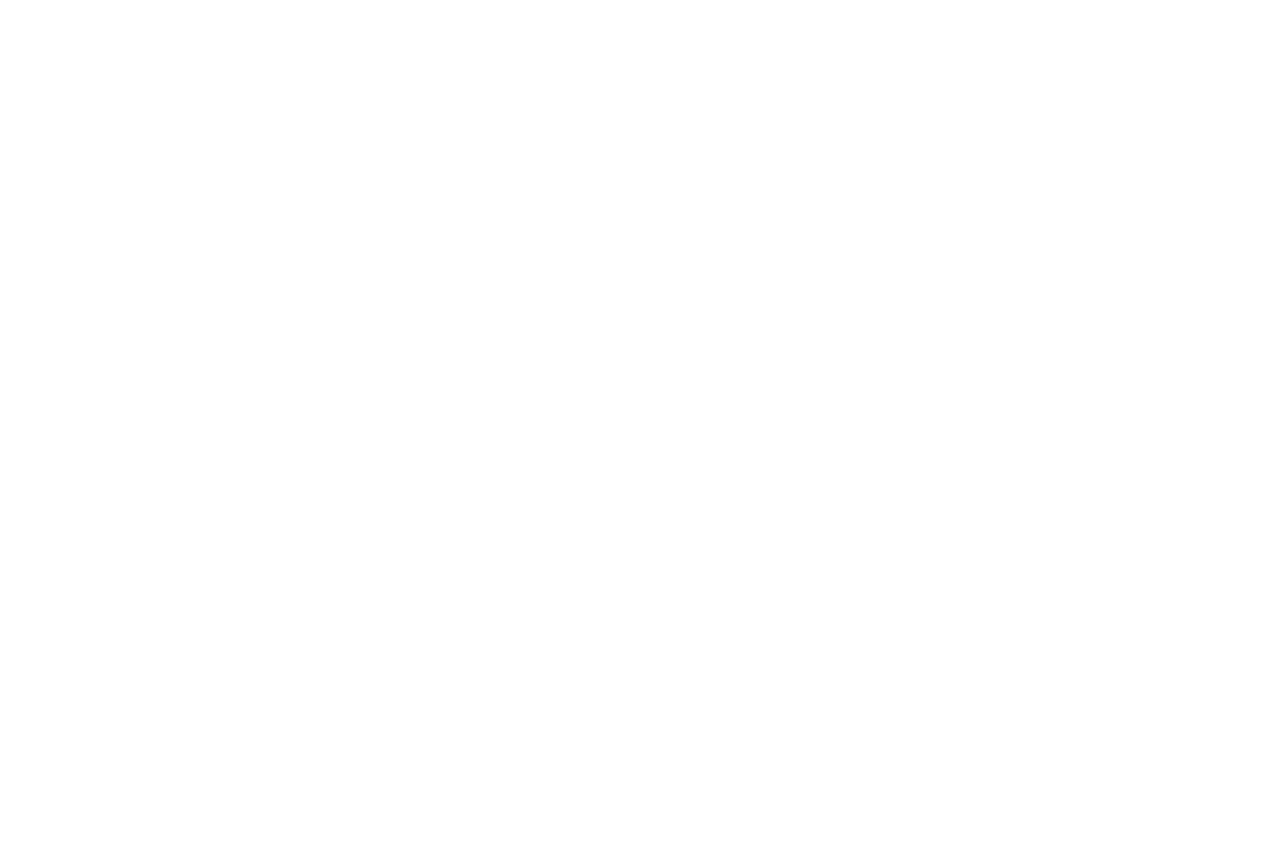
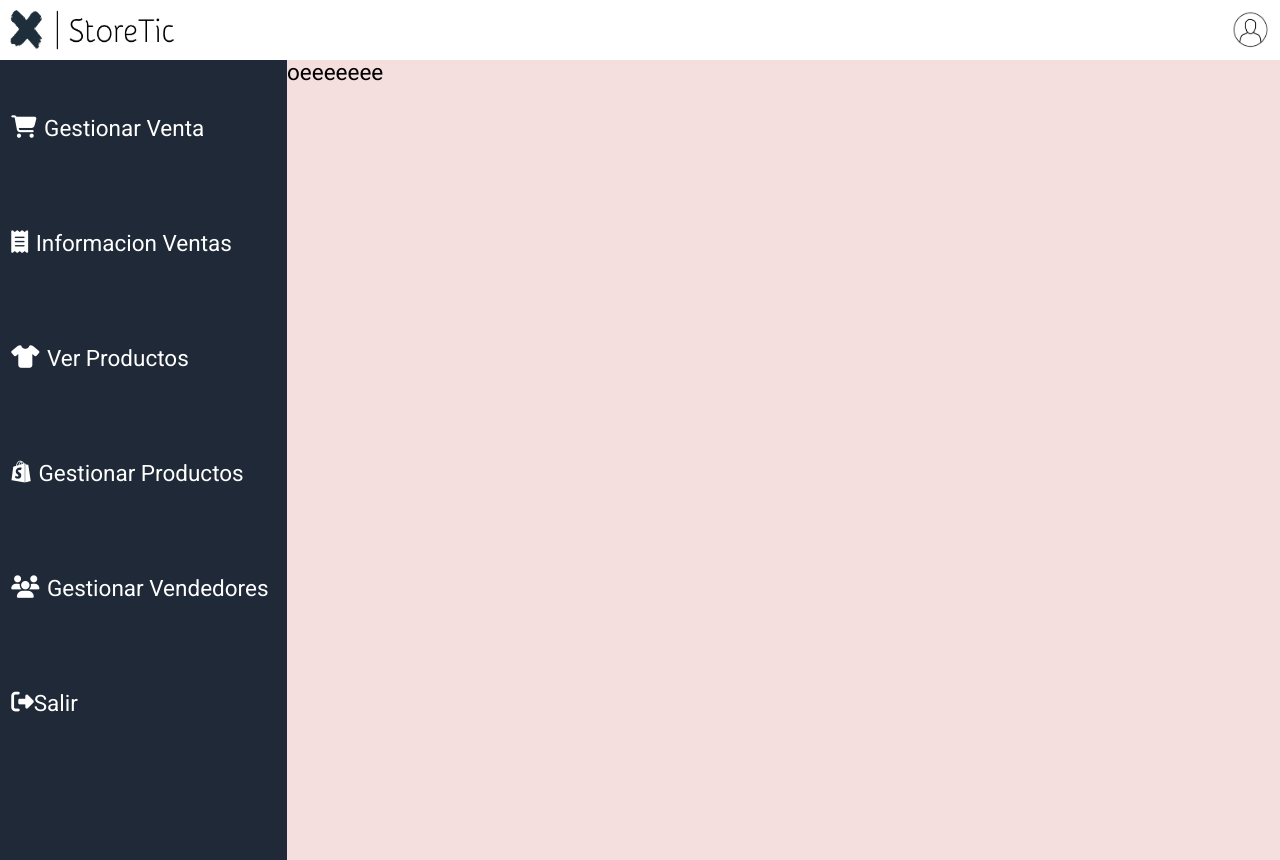
Before and after one commit to proyectoMisionTiic/Proyecto-TIC, a React (Create React App) app: page /gestionarusuarios in a window 1280 px wide. Before the commit the page ends 800 px from the top, so only its background shows below. Built offline with nearby package versions, Linux system fonts and the light colour scheme.

Commit message:
plantilla gestionar usuarios

```diff
--- a/src/App.jsx
+++ b/src/App.jsx
@@ -1,57 +1,44 @@
+import "../src/styles/style.css";
+import Layout from "./layouts/layout";
+import React from "react";
+import Principal from "./pages/Principal";
+import { BrowserRouter as Router, Switch, Route, Link } from "react-router-dom";
 
-import '../src/styles/style.css';
-import Layout from './layouts/layout'
-import React from "react";
-import Principal from './pages/Principal'
-import {
-  BrowserRouter as Router,
-  Switch,
-  Route,
-  Link
-} from "react-router-dom";
-
-import Login from './pages/Login'
-
-
-
+import Login from "./pages/Login";
+import GestionarUsuarios from "./pages/GestionarUsuarios";
 function App() {
   return (
-
     <Router>
-      <Switch >
-        <Route path={['/Principal']}>
+      <Switch>
+        <Route path={["/Principal"]}>
           <Layout>
             <Switch>
-                  <Route path='/Principal'>
-                    <Principal/>
+              <Route path="/Principal">
+                <Principal />
               </Route>
             </Switch>
           </Layout>
         </Route>
 
-
-        <Route path={['/Login']}>
+        <Route path={["/Login"]}>
           <Switch>
-                  <Route path='/Login'>
-                    <Login/>
+            <Route path="/Login">
+              <Login />
             </Route>
           </Switch>
+        </Route>
 
+        <Route path={["/gestionarusuarios"]}>
+          <Layout>
+            <Switch>
+              <Route path="/gestionarusuarios">
+                <GestionarUsuarios />
               </Route>
             </Switch>
-
-
-
-
-
-
-
-
+          </Layout>
+        </Route>
+      </Switch>
     </Router>
-
-
-
-
   );
 }
 
--- /dev/null
+++ b/src/pages/GestionarUsuarios.jsx
@@ -0,0 +1,14 @@
+
+
+ const GestionarUsuarios = () =>{
+    return(
+       <div >
+           oeeeeeee
+       </div>
+    );
+
+
+
+  }
+
+  export default GestionarUsuarios;
```
Lines whose indentation alone changed are shown as unchanged.
